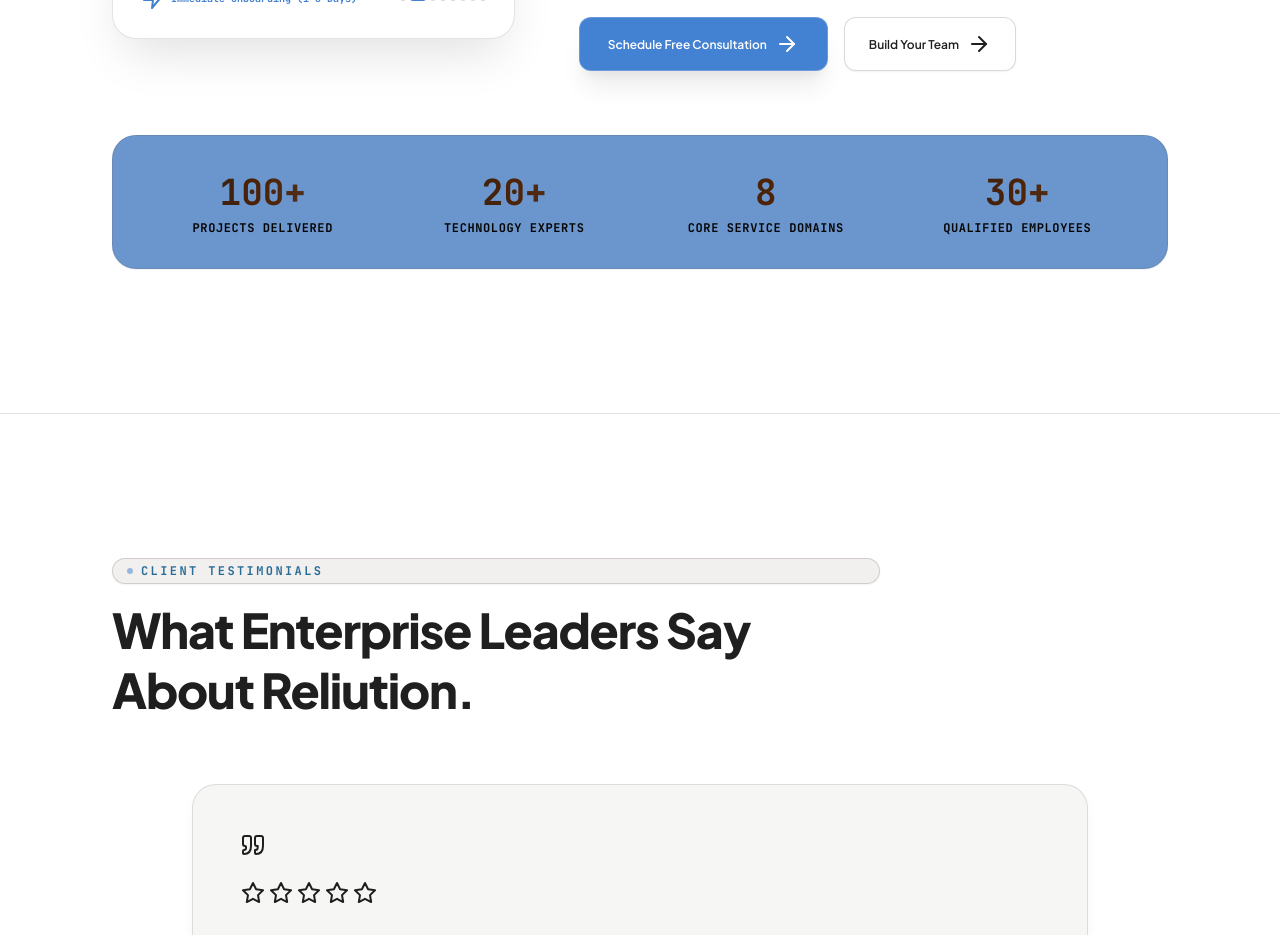
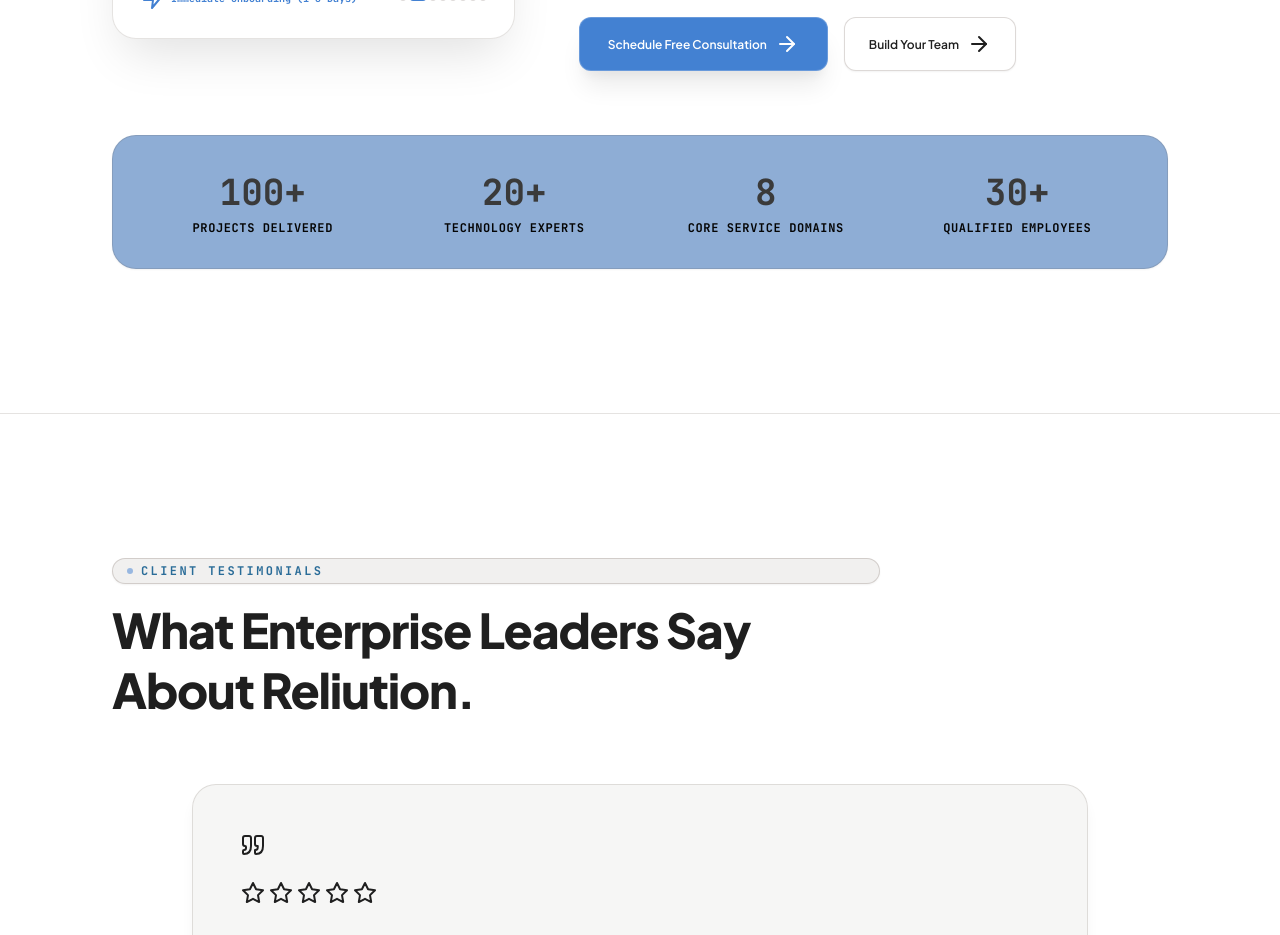
Before and after one commit to samarthchreliution12/website, a Next.js app: page / in a window 1280 px wide. Shown: the part 7940-8875 px from the top of the page. Built offline with nearby package versions, Linux system fonts and the light colour scheme.

Commit message:
give colors for cards

```diff
--- a/src/features/home/HireExperts/HireExperts.module.css
+++ b/src/features/home/HireExperts/HireExperts.module.css
@@ -223,7 +223,7 @@
   gap: 1rem;
   padding: 1.5rem;
   border-radius: 1.5rem;
-  background-color: #6b96cd;
+  background-color: #8eadd5;
   border: 1px solid rgba(85, 68, 58, 0.15);
   box-shadow: var(--shadow-sm);
 }
@@ -244,10 +244,10 @@
   font-size: 1.875rem;
   font-weight: 800;
   font-family: var(--font-mono);
-  background: linear-gradient(to right, #1F1F1F, #4D2308, #55443A);
+  /* background: balck; */
   -webkit-background-clip: text;
   background-clip: text;
-  color: transparent;
+  color: rgb(58, 58, 58);
 }
 
 @media (min-width: 640px) {
```
